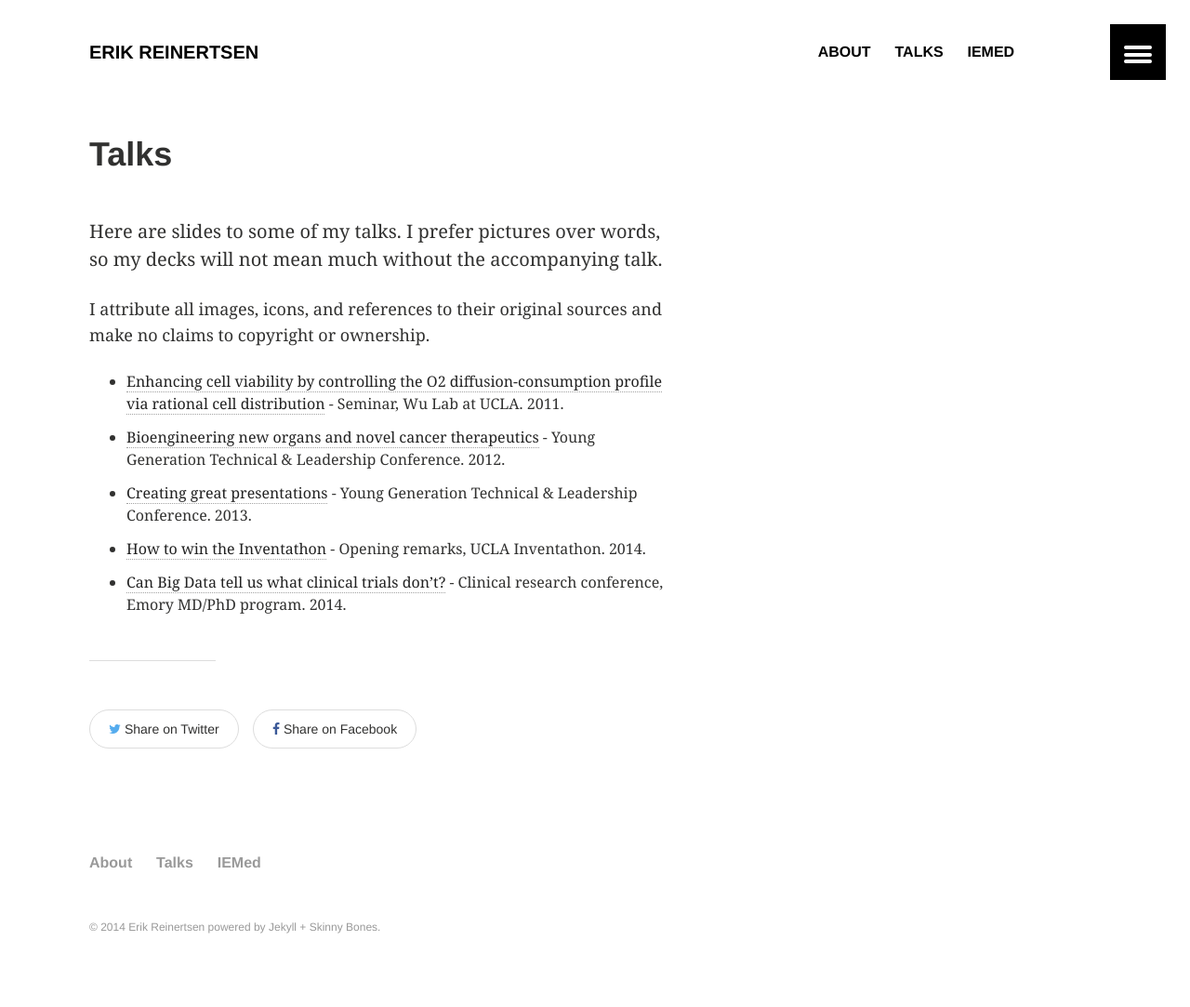
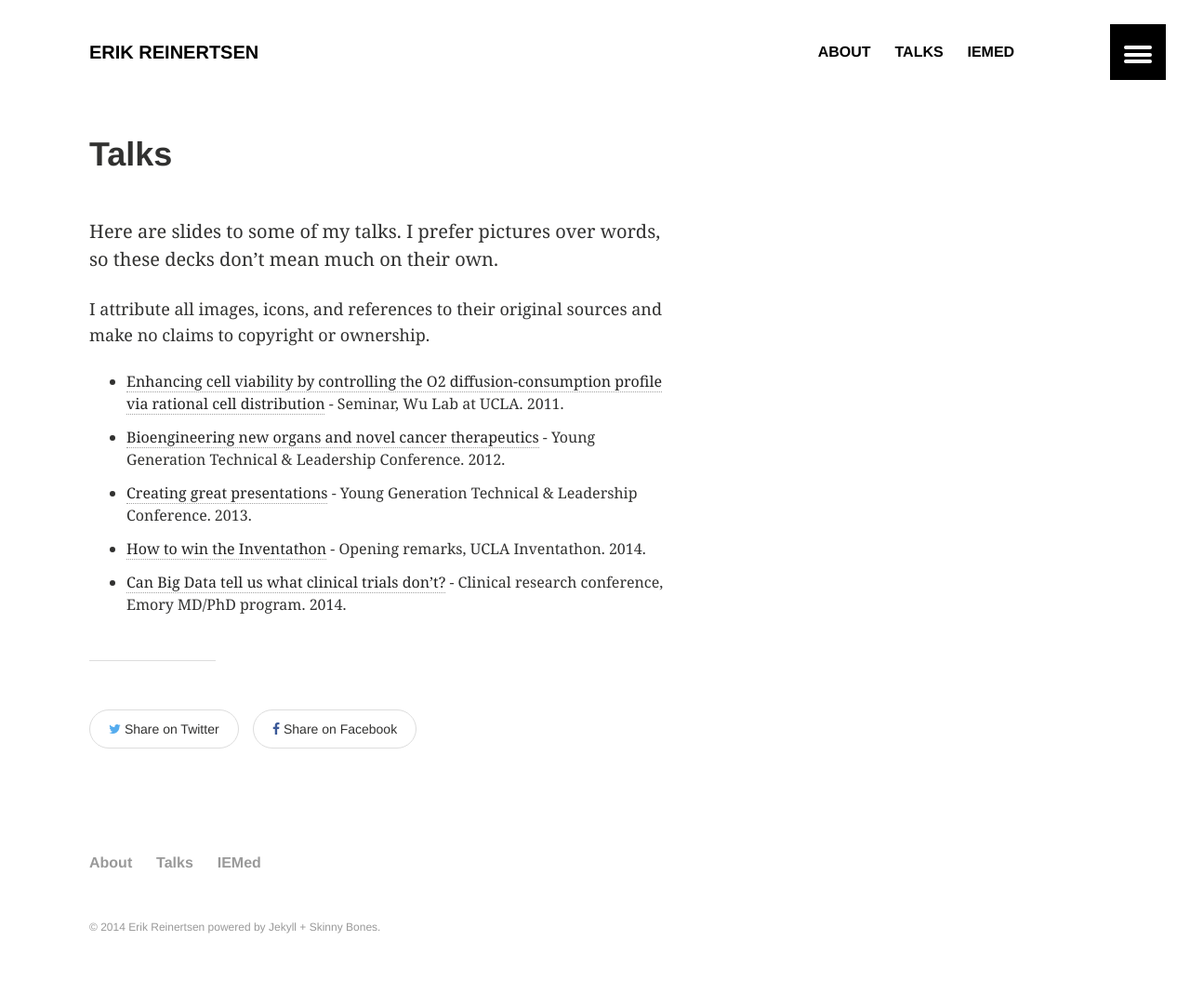
Before and after one commit to erikr/erikr.github.io, a Jekyll site: the page built from talks.md, in a window 1280 px wide. Shown: the whole page at 93% size. Built offline with Jekyll 4.4.1, drawn with Linux system fonts in a browser that asks for light colours; nearby versions of some CDN libraries.

Commit message:
changes to talks

```diff
--- a/talks.md
+++ b/talks.md
@@ -4,7 +4,7 @@ permalink: /talks/
 title: "Talks"
 ---
 
-Here are slides to some of my talks. I prefer pictures over words, so my decks will not mean much without the accompanying talk.
+Here are slides to some of my talks. I prefer pictures over words, so these decks don't mean much on their own.
 
 I attribute all images, icons, and references to their original sources and make no claims to copyright or ownership.
 
```
